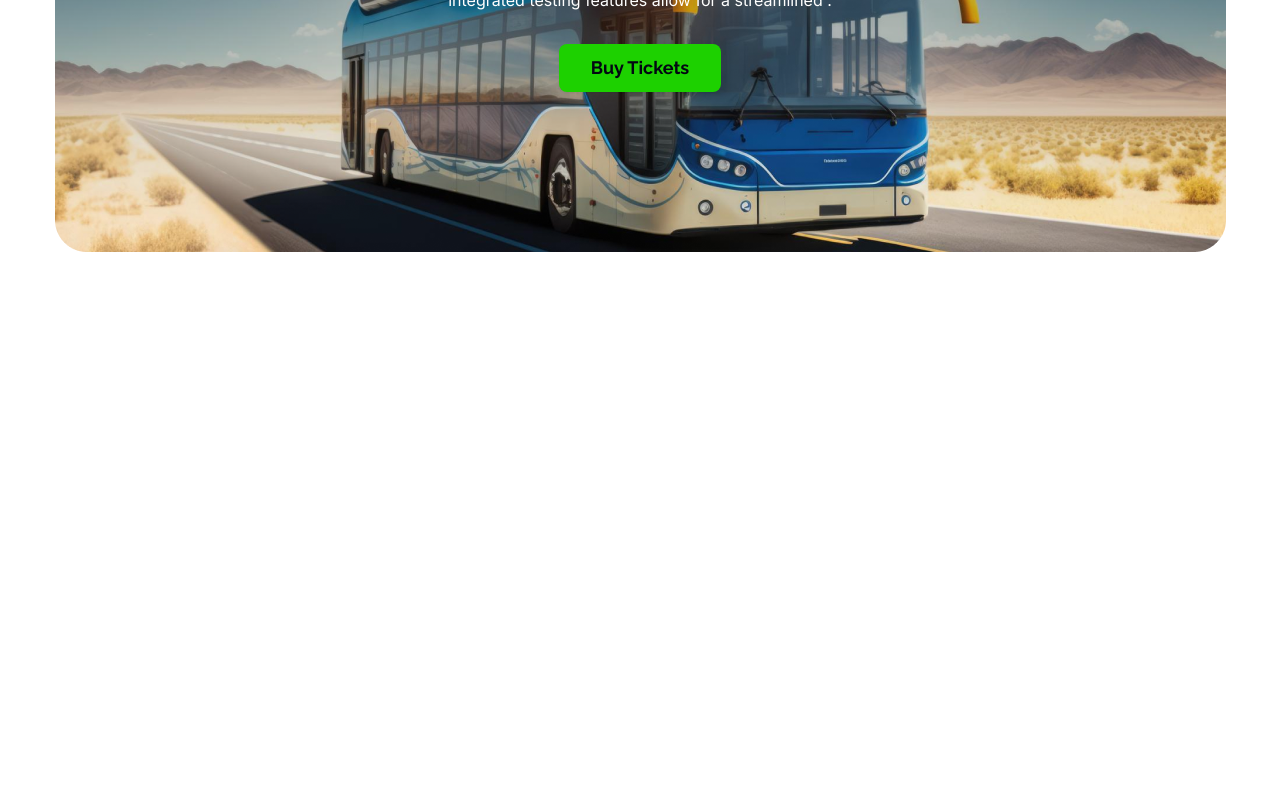
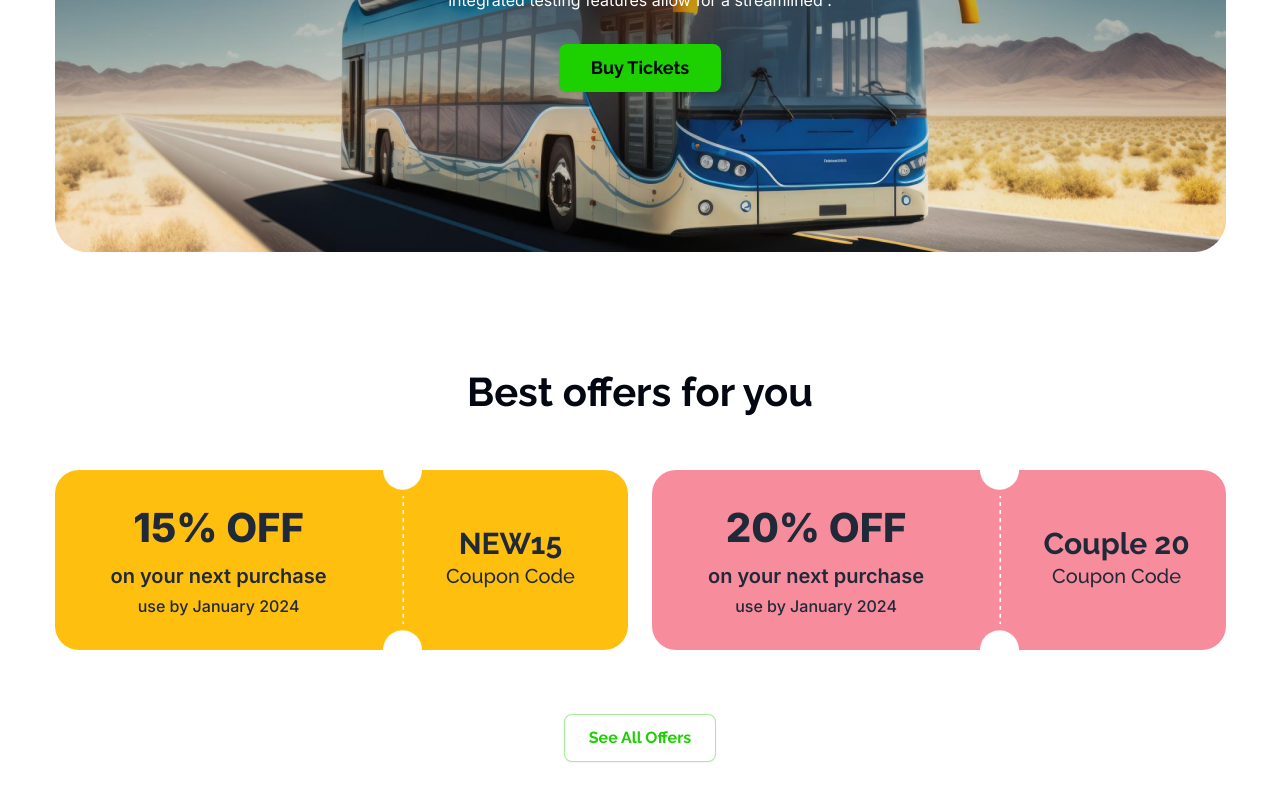
Before and after one commit to Ashikur07/Assignment-5, a plain HTML site: page index.html in a window 1280 px wide. Shown: the part 434-1234 px from the top of the page. Before the commit the page ends 800 px from the top, so only its background shows below. Drawn offline with nearby package versions, Linux system fonts and the light colour scheme.

Commit message:
complete offer cupon section

```diff
--- a/index.html
+++ b/index.html
@@ -34,6 +34,8 @@
                         'nav-bus-bg': 'rgba(29, 209, 0, 0.1)',
                         'nav-bus-border': 'rgba(29, 209, 0, 0.4)',
                         'button-text' : 'rgb(3, 7, 18)',
+                        'cupon-col1':'rgb(255, 191, 15)',
+                        'cupon-col2':'rgb(247, 140, 156)',
 
                     }
                 }
@@ -44,8 +46,9 @@
     <title>Online bus tecket</title>
 </head>
 
-<body>
-    <header class="releway-font w-[1171px] mx-auto">
+<body class="releway-font">
+    <!-- header section -->
+    <header class="w-[1171px] mx-auto">
 
         <!-- navber -->
         <nav class="mt-10">
@@ -95,7 +98,52 @@
 
     </header>
 
+
+    <!-- Main section -->
     <main>
+        <!-- Best offer you section -->
+        <section class="my-[110px] w-[1171px] mx-auto text-center">
+            <h1 class="font-bold text-[40px] text-button-text">Best offers for you</h1>
+
+            <!-- cupon part -->
+            <div class="flex gap-6 mt-12">
+
+                <!-- 15% off cupon -->
+                <div class="h-[180px] bg-cupon-col1 w-full rounded-3xl flex">
+                    <div class="inter-font space-y-1 px-14 pt-7">
+                        <h1 class="text-[40px] font-extrabold">15% OFF</h1>
+                        <h5 class="font-semibold text-xl">on your next purchase</h5>
+                        <p class="font-medium text-base">use by January 2024</p>
+                    </div>
+                    <img class="h-full" src="images/cupon-devider.png" alt="">
+                    <div class="pl-6 pt-14">
+                        <h1 class="text-3xl font-bold">NEW15</h1>
+                        <p class="text-xl font-medium">Coupon Code</p>
+
+                    </div>
+                </div>
+
+                <!-- 20% off cupon -->
+                <div class="h-[180px] bg-cupon-col2 w-full rounded-3xl flex">
+                    <div class="inter-font space-y-1 px-14 pt-7">
+                        <h1 class="text-[40px] font-extrabold">20% OFF</h1>
+                        <h5 class="font-semibold text-xl">on your next purchase</h5>
+                        <p class="font-medium text-base">use by January 2024</p>
+                    </div>
+                    <img class="h-full" src="images/cupon-devider.png" alt="">
+                    <div class="pl-6 pt-14">
+                        <h1 class="text-3xl font-bold">Couple 20</h1>
+                        <p class="text-xl font-medium">Coupon Code</p>
+
+                    </div>
+                </div>
+
+
+            </div>
+
+            <!-- button -->
+            <button class="btn mt-16 text-nav-bus border-[1px] border-nav-bus-border px-6 bg-white font-bold text-base">See All Offers</button>
+        </section>
 
     </main>
 
```
